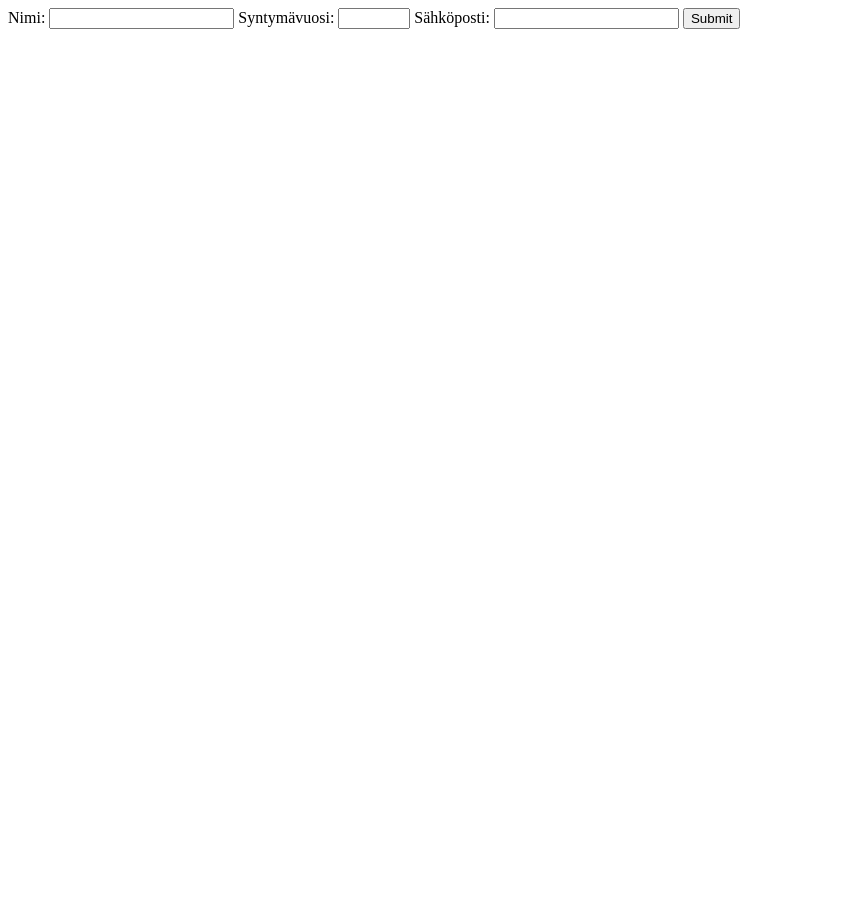
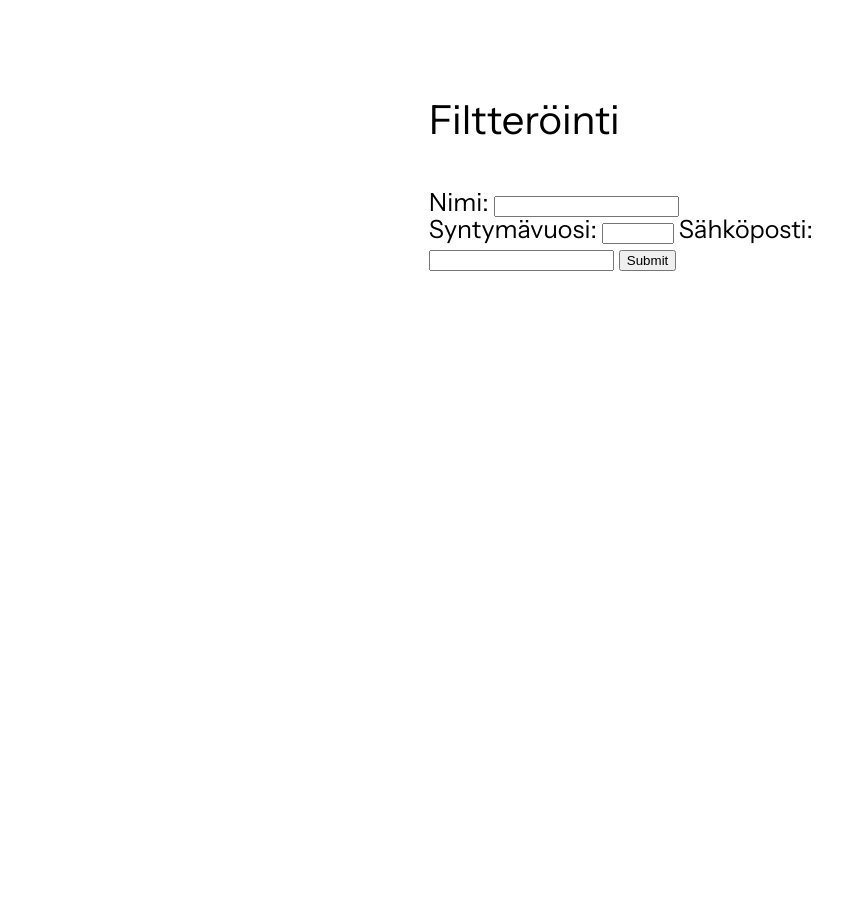
Before and after one commit to irensula/php-teoria, a PHP site: page / in a window 1280 px wide. Shown: the whole page, without its empty margins (0-866 px from the left). Before the commit the page ends 29 px from the top, so only its background shows below. Run offline with PHP 8.4, Linux system fonts and the light colour scheme.

Commit message:
Add files via upload

```diff
--- a/Filtteröinti/index.php
+++ b/Filtteröinti/index.php
@@ -4,9 +4,19 @@
     <meta charset="UTF-8">
     <meta http-equiv="X-UA-Compatible" content="IE=edge">
     <meta name="viewport" content="width=device-width, initial-scale=1.0">
+    <!-- fonts -->
+    <link rel="preconnect" href="https://fonts.googleapis.com">
+    <link rel="preconnect" href="https://fonts.gstatic.com" crossorigin>
+    <link href="https://fonts.googleapis.com/css2?family=Instrument+Sans:ital,wght@0,400..700;1,400..700&display=swap" rel="stylesheet">
+    <!-- css -->
+    <link rel="stylesheet" href="styles/reset.css">
+    <link rel="stylesheet" href="styles/main.css">
+
     <title>Document</title>
 </head>
 <body>
+    <div class="container">
+    <h1 class="title">Filtteröinti</h1>
     <form action="index.php" method="get">
         <label for="name">Nimi:</label>
         <input type="text" name="name" id="name">
@@ -16,6 +26,8 @@
         <input type="email" name="email" id="email">
         <button type="submit">Submit</button>
     </form>
+    </div>
+
 </body>
 </html>
 
@@ -40,7 +52,17 @@
         } else {
             echo("Year must be a number.<br>");
         }
+
+        $min = 1999;
+        $max = 2009;
+        if (filter_var($intYear, FILTER_VALIDATE_INT, array("options" => array("min_range"=>$min, "max_range"=>$max))) === false) {
+        echo("Year is not within the legal range.<br>");
+        } else {
+        echo("Year is within the legal range.<br>");
+        }
+
         echo "Nimi: " . $name . ",<br>Syntymävuosi: " . $intYear . ",<br>Sähköposti: " . $email . ".<br>";
     }
 
+
 ?>
--- /dev/null
+++ b/Filtteröinti/styles/main.css
@@ -0,0 +1,15 @@
+body {
+    height: 100vh;
+}
+.container {
+    font-family: "Instrument Sans", sans-serif;
+    width: 33%;
+    margin: 0 auto;
+}
+.title {
+    font-size: 40px;
+    margin: 100px 0px 50px 0px;
+}
+form {
+    font-size: 25px;
+}
--- /dev/null
+++ b/Filtteröinti/styles/reset.css
@@ -0,0 +1,43 @@
+html, body, div, span, applet, object, iframe,
+h1, h2, h3, h4, h5, h6, p, blockquote, pre,
+a, abbr, acronym, address, big, cite, code,
+del, dfn, em, img, ins, kbd, q, s, samp,
+small, strike, strong, sub, sup, tt, var,
+b, u, i, center,
+dl, dt, dd, ol, ul, li,
+fieldset, form, label, legend,
+table, caption, tbody, tfoot, thead, tr, th, td,
+article, aside, canvas, details, embed,
+figure, figcaption, footer, header, hgroup,
+menu, nav, output, ruby, section, summary,
+time, mark, audio, video {
+	margin: 0;
+	padding: 0;
+	border: 0;
+	font-size: 100%;
+	font: inherit;
+	vertical-align: baseline;
+}
+/* HTML5 display-role reset for older browsers */
+article, aside, details, figcaption, figure,
+footer, header, hgroup, menu, nav, section {
+	display: block;
+}
+body {
+	line-height: 1;
+}
+ol, ul {
+	list-style: none;
+}
+blockquote, q {
+	quotes: none;
+}
+blockquote:before, blockquote:after,
+q:before, q:after {
+	content: '';
+	content: none;
+}
+table {
+	border-collapse: collapse;
+	border-spacing: 0;
+}
```
